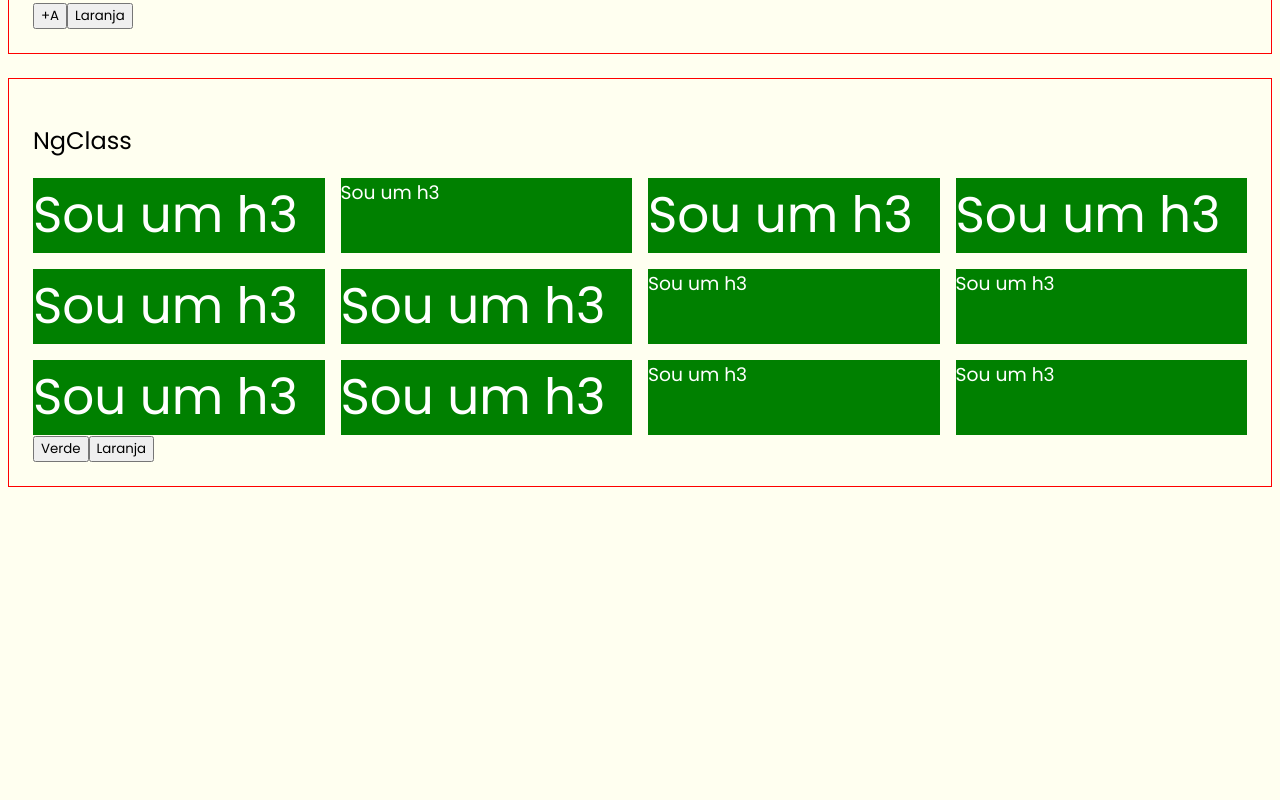
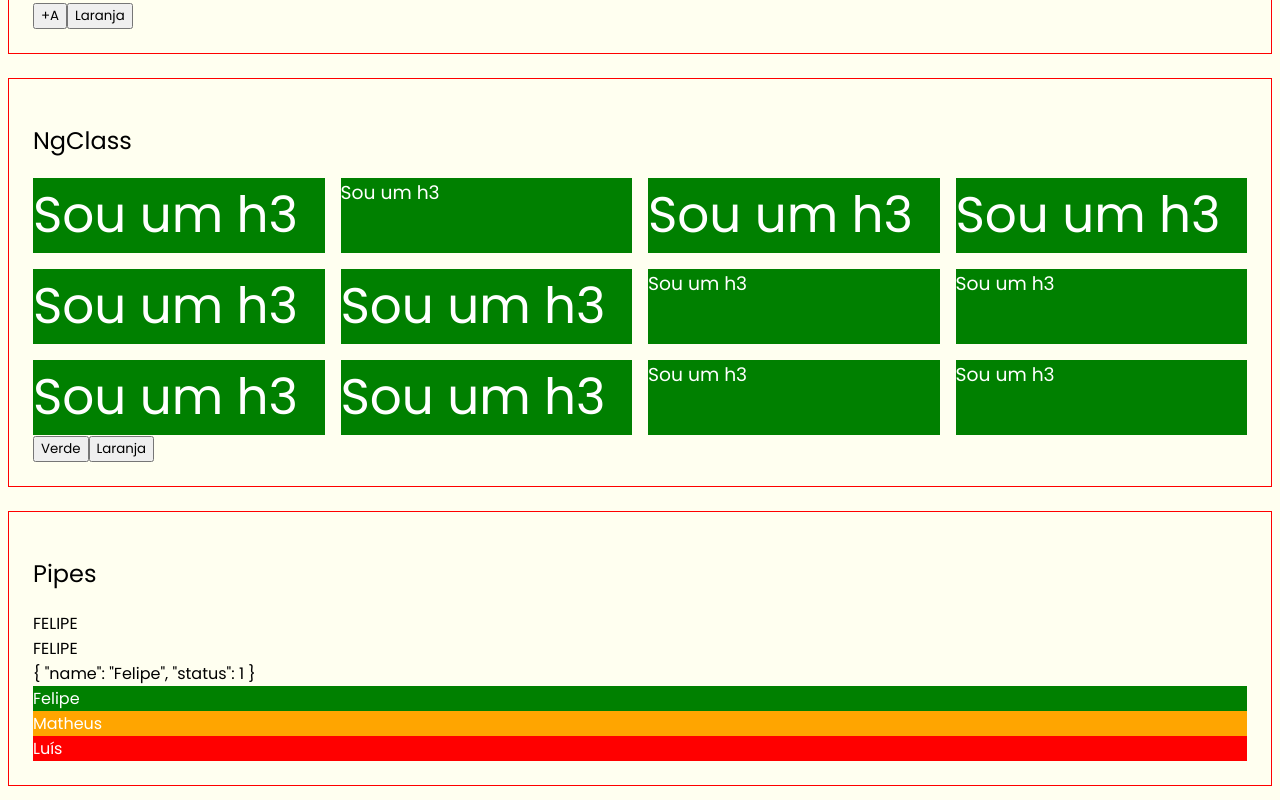
Before and after one commit to Eduardo-XavierPaula/estudos_angular, an Angular app: page / in a window 1280 px wide. Shown: the part 1557-2357 px from the top of the page. Before the commit the page ends 2068 px from the top, so only its background shows below. Built offline with nearby package versions, Linux system fonts and the light colour scheme.

Commit message:
✨ New feature: Estudando Pipes, by Eduardo Xavier

```diff
--- a/src/app/app.component.html
+++ b/src/app/app.component.html
@@ -135,3 +135,24 @@
   <button (click)="setToGreen()">Verde</button>
   <button (click)="setToOrange()">Laranja</button>
 </div>
+<div class="aula Pipes">
+  <h2>Pipes</h2>
+  <p>
+    {{ text.toUpperCase() }}
+  </p>
+  <p>
+    {{ text | uppercase }}
+  </p>
+  <p>
+    {{ pessoa | json }}
+  </p>
+  <p [class]="pessoa.status | statusClass">
+    {{ pessoa.name }}
+  </p>
+  <p [class]="pessoa2.status | statusClass">
+    {{ pessoa2.name }}
+  </p>
+  <p [class]="pessoa3.status | statusClass">
+    {{ pessoa3.name }}
+  </p>
+</div>
--- a/src/app/app.component.scss
+++ b/src/app/app.component.scss
@@ -40,3 +40,16 @@ h2 {
   color: white;
   background-color: orange;
 }
+
+.active {
+  color: white;
+  background-color: green;
+}
+.partial {
+  color: white;
+  background-color: orange;
+}
+.blocked {
+  color: white;
+  background-color: red;
+}
--- a/src/app/app.component.ts
+++ b/src/app/app.component.ts
@@ -94,4 +94,18 @@ export class AppComponent {
   setToOrange() {
     this.isGreen = false;
   }
+  // Pipes
+  text: string = 'Felipe';
+  pessoa = {
+    name: 'Felipe',
+    status: 1,
+  };
+  pessoa2 = {
+    name: 'Matheus',
+    status: 2,
+  };
+  pessoa3 = {
+    name: 'Luís',
+    status: 3,
+  };
 }
--- a/src/app/app.module.ts
+++ b/src/app/app.module.ts
@@ -5,9 +5,10 @@ import { AppRoutingModule } from './app-routing.module';
 import { AppComponent } from './app.component';
 import { FormsModule } from '@angular/forms';
 import { PersonComponent } from './person/person.component';
+import { StatusClassPipe } from './pipes/status-class.pipe';
 
 @NgModule({
-  declarations: [AppComponent, PersonComponent],
+  declarations: [AppComponent, PersonComponent, StatusClassPipe],
   imports: [BrowserModule, AppRoutingModule, FormsModule],
   providers: [],
   bootstrap: [AppComponent],
--- /dev/null
+++ b/src/app/pipes/status-class.pipe.ts
@@ -0,0 +1,16 @@
+import { Pipe, PipeTransform } from '@angular/core';
+
+@Pipe({
+  name: 'statusClass',
+})
+export class StatusClassPipe implements PipeTransform {
+  transform(status: number): string {
+    const obj: { [Key: number]: string } = {
+      1: 'active',
+      2: 'partial',
+      3: 'blocked',
+    };
+
+    return obj[status];
+  }
+}
```
